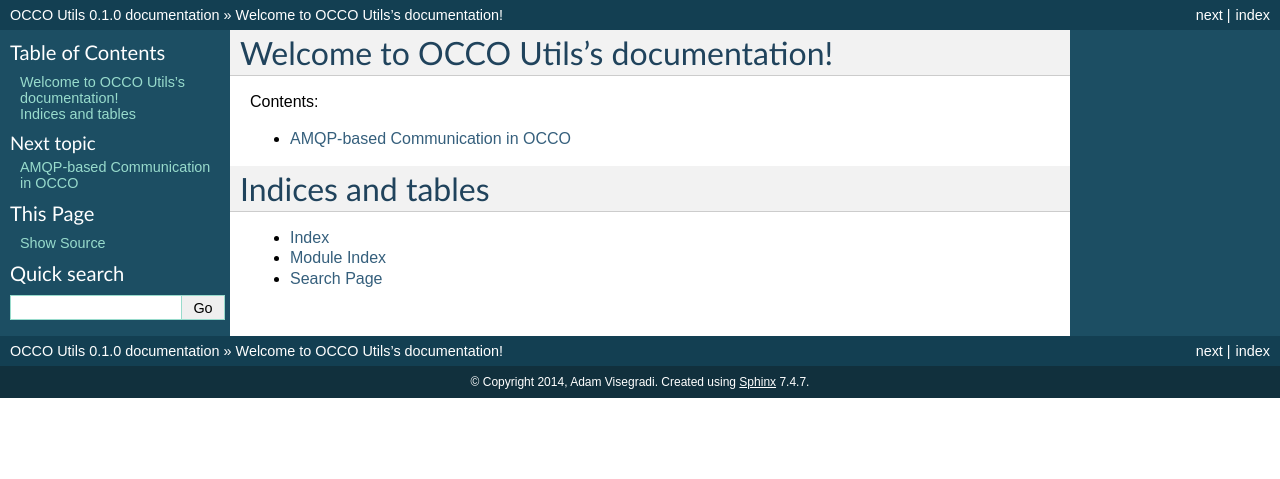
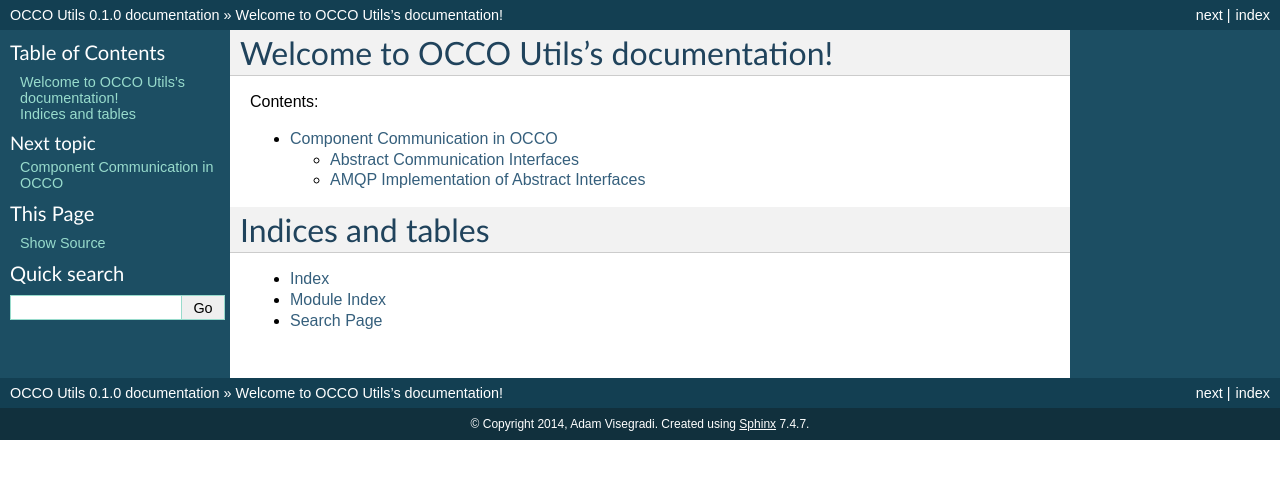
Before and after one commit to occopus/docs, a Sphinx documentation site: the page built from sphinx/source/index.rst, in a window 1280 px wide. Shown: the top 479 px of the page. Built offline with Sphinx 7.4.7, drawn with Linux system fonts in a browser that asks for light colours; formulas are drawn with MathJax 3.

Commit message:
Document communication interfaces
OCD-33

```diff
--- a/sphinx/source/amqp.rst
+++ b/sphinx/source/amqp.rst
@@ -1,5 +1,14 @@
-AMQP-based Communication in OCCO
-================================
+Component Communication in OCCO
+===============================
 
+Abstract Communication Interfaces
+---------------------------------
+.. automodule:: occo.util.communication.comm
+    :members:
+    :special-members:
+
+AMQP Implementation of Abstract Interfaces
+------------------------------------------
 .. automodule:: occo.util.communication.mq
     :members:
+    :special-members:
--- a/sphinx/source/conf.py
+++ b/sphinx/source/conf.py
@@ -268,3 +268,5 @@ texinfo_documents = [
 
 # Example configuration for intersphinx: refer to the Python standard library.
 intersphinx_mapping = {'http://docs.python.org/': None}
+
+todo_include_todos = True
```
